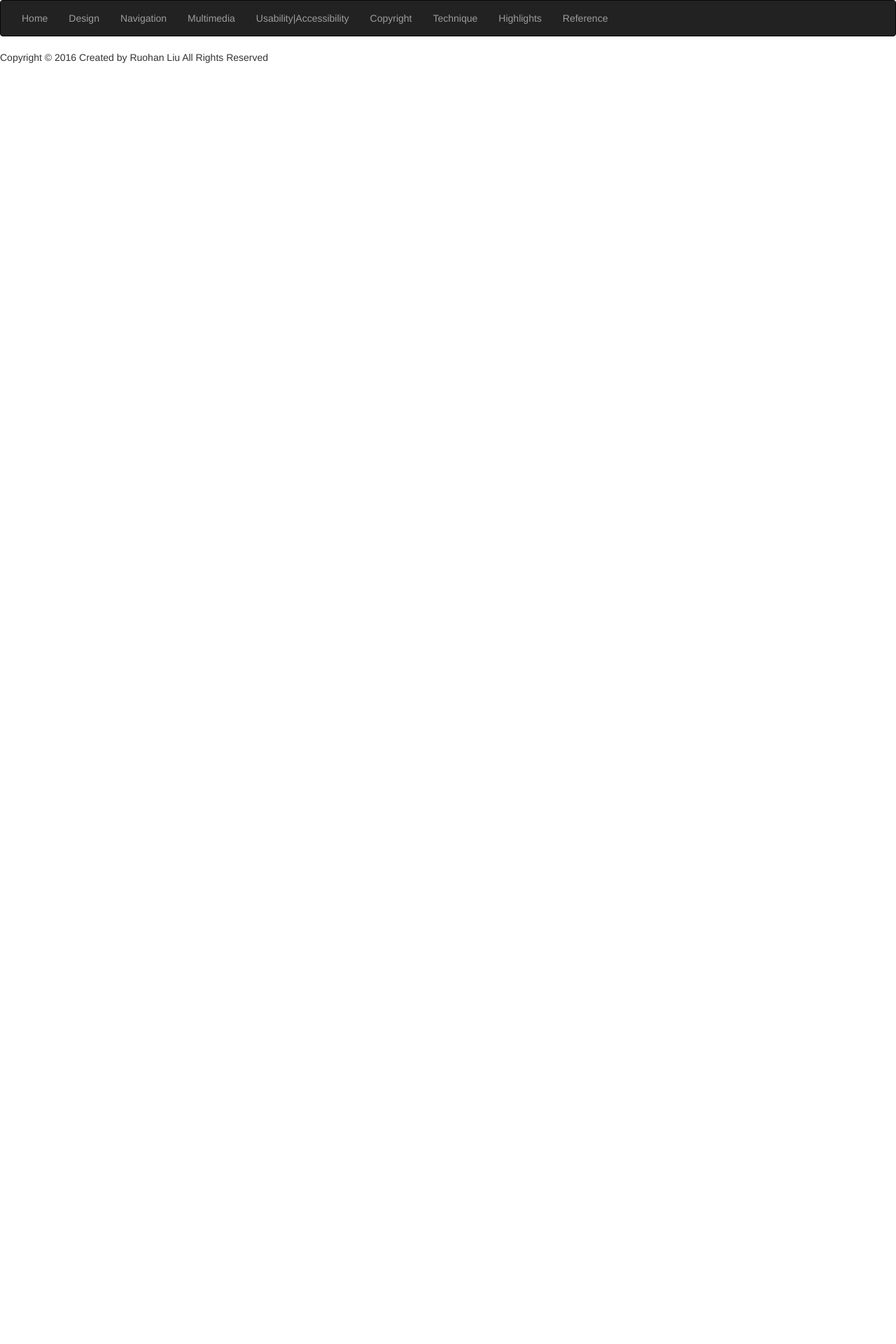
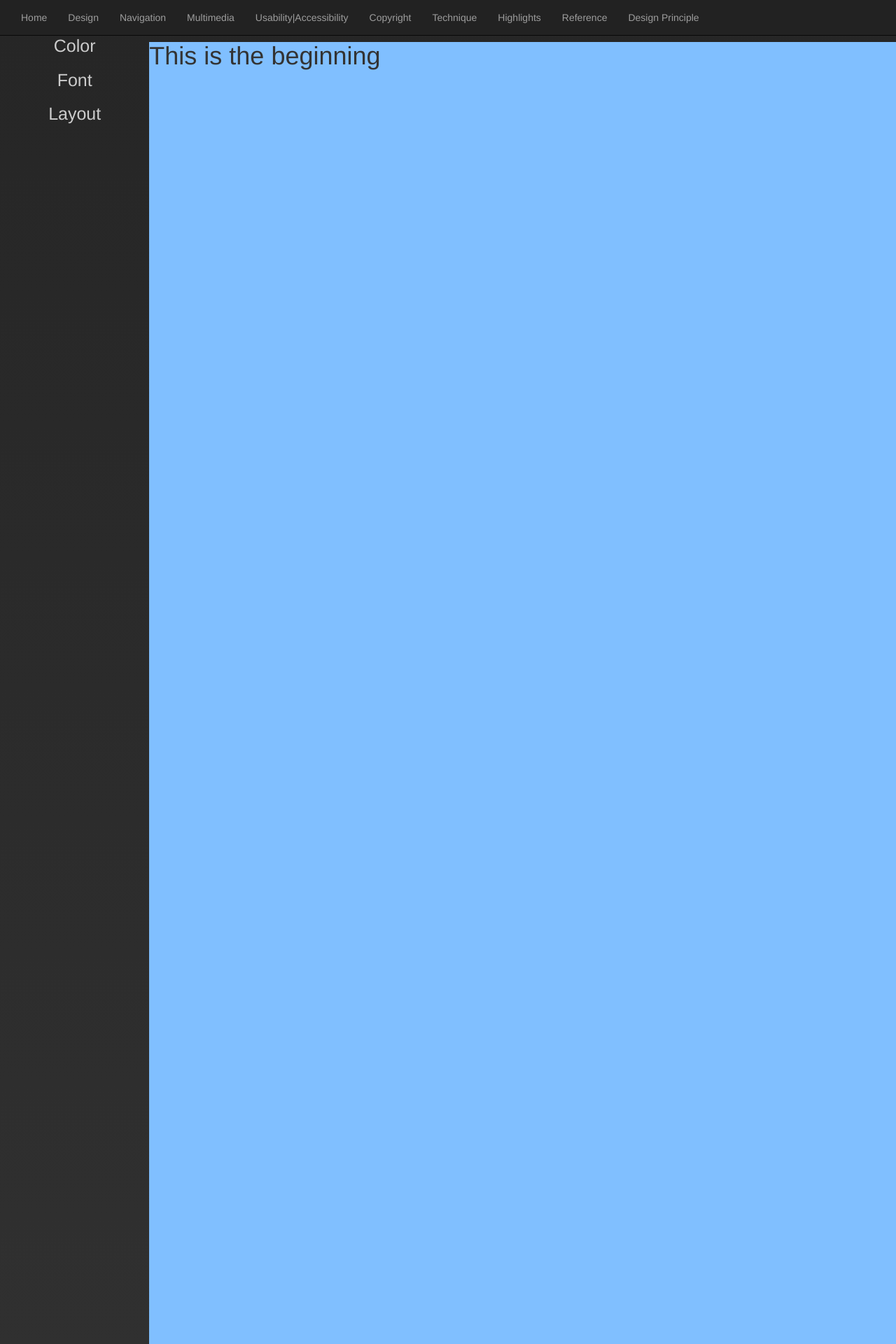
Before and after one commit to Supermikam/Critic, a PHP site: page /design.html in a window 1280 px wide. Shown: the top 1920 px of the page at 70% size. Before the commit the page ends 90 px from the top, so only its background shows below. Run offline with PHP 8.4, Linux system fonts and the light colour scheme; some libraries are stand-ins or nearby versions.

Commit message:
Design page tab bar fixed

```diff
--- /dev/null
+++ b/asset/_common.scss
@@ -0,0 +1,19 @@
+
+$dark-grey: #262626;
+$light-grey: #666666;
+$content-text-color: #cccccc;
+
+main{
+    /* margintop to leave space for fixed navigation bar */
+
+  /* background color */
+  background:  $dark-grey; /* For browsers that do not support gradients */
+  background: -webkit-linear-gradient($dark-grey, $light-grey); /* For Safari 5.1 to 6.0 */
+  background: -o-linear-gradient($dark-grey, $light-grey); /* For Opera 11.1 to 12.0 */
+  background: -moz-linear-gradient($dark-grey, $light-grey); /* For Firefox 3.6 to 15 */
+  background: linear-gradient($dark-grey, $light-grey); /* Standard syntax */
+}
+
+footer{
+    text-align: center;
+}
--- /dev/null
+++ b/asset/design.css
@@ -0,0 +1,45 @@
+main {
+  /* margintop to leave space for fixed navigation bar */
+  /* background color */
+  background: #262626;
+  /* For browsers that do not support gradients */
+  background: -webkit-linear-gradient(#262626, #666666);
+  /* For Safari 5.1 to 6.0 */
+  background: -o-linear-gradient(#262626, #666666);
+  /* For Opera 11.1 to 12.0 */
+  background: -moz-linear-gradient(#262626, #666666);
+  /* For Firefox 3.6 to 15 */
+  background: linear-gradient(#262626, #666666);
+  /* Standard syntax */ }
+
+footer {
+  text-align: center; }
+
+main {
+  margin-top: 40px; }
+  main #left-tab {
+    position: fixed;
+    top: 4rem;
+    left: 0; }
+  main #content {
+    padding: 0; }
+  main .tab {
+    text-align: center;
+    font-size: 2.5rem;
+    color: #cccccc;
+    font-family: "Helvetica Neue","Helvetica","Arial","sans-serif";
+    padding: 0.5rem 0rem 0.5rem 0rem;
+    margin: 0.3rem 1rem 0.3rem 1rem; }
+  main .tab:hover, main .active {
+    color: #fff;
+    background: #000; }
+  main .inner-content {
+    height: 4000px; }
+  main #color {
+    background: #80bfff; }
+  main #font-anylise {
+    background: #5dd55d; }
+  main #page-layout {
+    background: #ff944d; }
+
+/*# sourceMappingURL=design.css.map */
--- /dev/null
+++ b/asset/design.scss
@@ -0,0 +1,53 @@
+@import 'common';
+
+main{
+
+  margin-top: 40px;
+  #left-tab{
+    position: fixed;
+    top: 4rem;
+    left: 0;
+
+  }
+
+  #content{
+    padding: 0;
+  }
+
+
+ .tab{
+   text-align: center;
+   font-size: 2.5rem;
+   color: #cccccc;
+   font-family: "Helvetica Neue","Helvetica","Arial","sans-serif";
+   padding: 0.5rem 0rem 0.5rem 0rem;
+   margin: 0.3rem 1rem 0.3rem 1rem;
+
+ }
+
+ .active{
+   @extend .tab:hover;
+ }
+
+  .tab:hover{
+    color: #fff;
+    background: #000;
+  }
+
+
+.inner-content{
+  height: 4000px;
+}
+
+#color{
+  background: #80bfff;
+}
+
+#font-anylise{
+  background: #5dd55d;
+}
+
+#page-layout{
+  background: #ff944d;
+}
+}
--- a/design.html
+++ b/design.html
@@ -4,14 +4,16 @@
 <head>
     <meta charset="utf-8">
     <title>Critic | Design</title>
-    <link rel="stylesheet" href="http://maxcdn.bootstrapcdn.com/bootstrap/3.3.7/css/bootstrap.min.css">
-    <script src="https://ajax.googleapis.com/ajax/libs/jquery/1.12.4/jquery.min.js"></script>
-    <script src="http://maxcdn.bootstrapcdn.com/bootstrap/3.3.7/js/bootstrap.min.js"></script>
+    <link rel="stylesheet" href="https://maxcdn.bootstrapcdn.com/bootstrap/3.3.7/css/bootstrap.min.css" >
+    <script src="https://ajax.googleapis.com/ajax/libs/jquery/3.1.0/jquery.min.js"></script>
+    <script src="https://maxcdn.bootstrapcdn.com/bootstrap/3.3.7/js/bootstrap.min.js" ></script>
+
+    <link rel="stylesheet" href="asset/design.css">
 </head>
 
 <body>
     <header>
-        <nav class="navbar navbar-inverse">
+        <nav class="navbar navbar-inverse navbar-fixed-top">
           <div class="container-fluid">
             <ul class="nav navbar-nav">
               <li><a href="index.html">Home</a></li>
@@ -23,11 +25,36 @@
               <li><a href="technique.html">Technique</a></li>
               <li><a href="highlights.html">Highlights</a></li>
               <li><a href="reference.html">Reference</a></li>
+              <li><a href="principle.html">Design Principle</a></li>
             </ul>
           </div>
         </nav>
     </header>
+    <main>
+      <div class="container-fluid">
+        <div class="row">
+          <div class="col-md-2" id="left-tab">
+            <div class="tab" point-to="color">Color</div>
+            <div class="tab" point-to="font-anylise">Font</div>
+            <div class="tab" point-to="page-layout">Layout</div>
+          </div>
 
+          <div class="col-md-10 col-md-offset-2" id="content">
+            <div class="inner-content" id="color">
+              <h1>This is the beginning</h1>
+
+            </div>
+            <div class="inner-content" id="font-anylise">
+              <h1>This is the beginning</h1>
+            </div>
+
+            <div class="inner-content" id="page-layout">
+              <h1>This is the beginning</h1>
+            </div>
+          </div>
+          </div>
+        </div>
+    </main>
     <footer>
         Copyright &#169 2016 Created by Ruohan Liu All Rights Reserved
     </footer>
```
Also changed, not shown: asset/_common.css (added, +18 -0 lines), asset/index.css (+18 -16 lines), asset/index.scss (+2 -20 lines), 3 other files.
